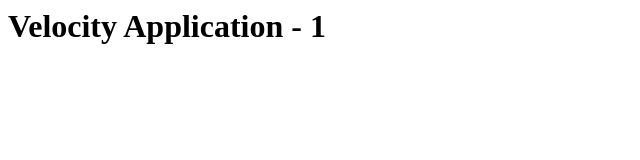
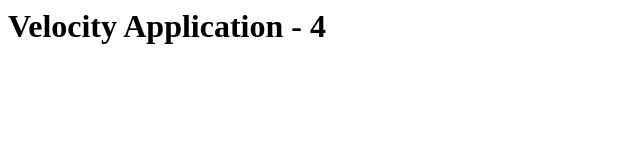
Before and after one commit to tusharbagde10/docker-1, a plain HTML site: page index.html in a window 1280 px wide. Shown: the full height of the page, 0-640 px from the left. Drawn offline with Linux system fonts and the light colour scheme.

Commit message:
Update index.html
update

```diff
--- a/index.html
+++ b/index.html
@@ -1 +1 @@
-<h1>Velocity Application - 1</h1>
+<h1>Velocity Application - 4</h1>
```
